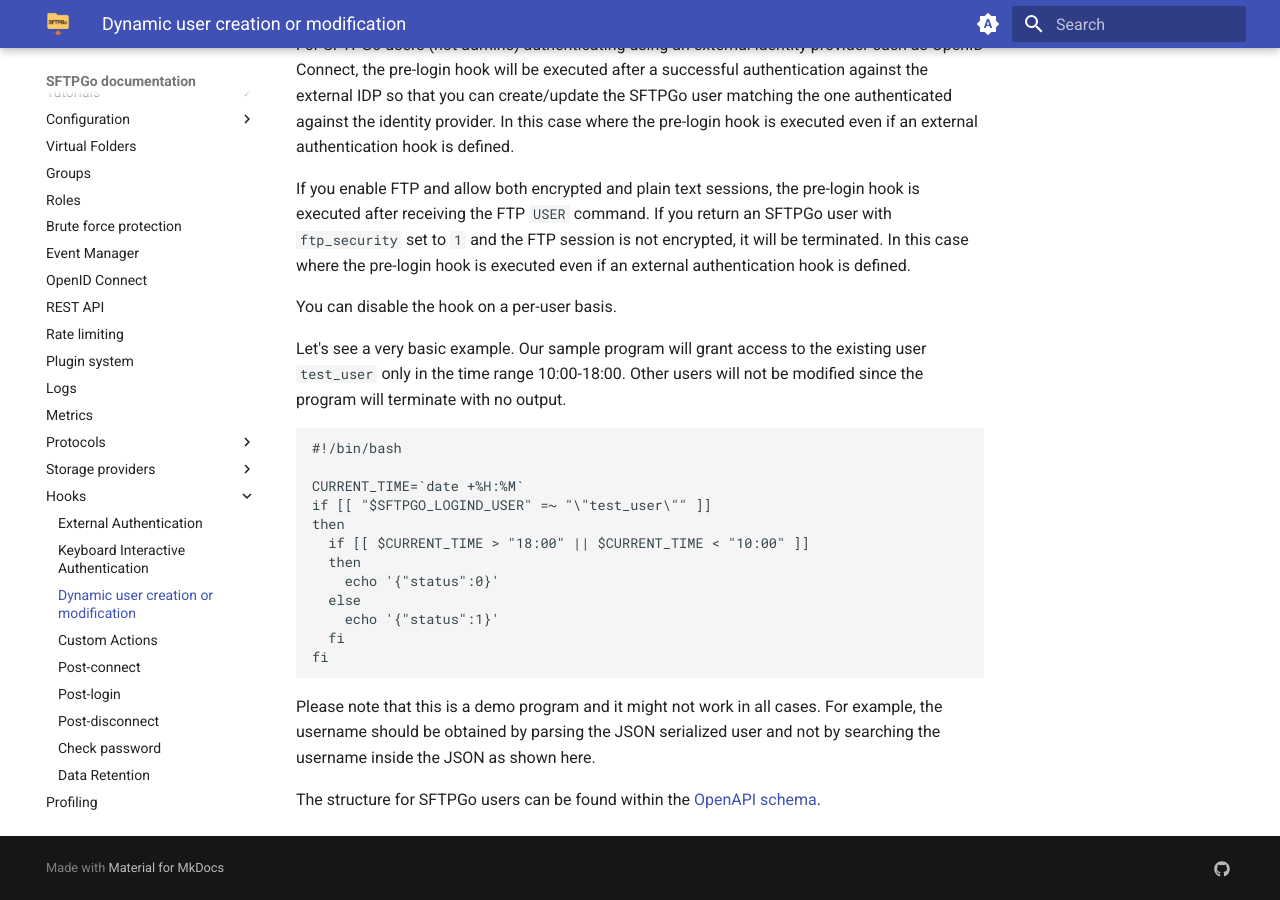
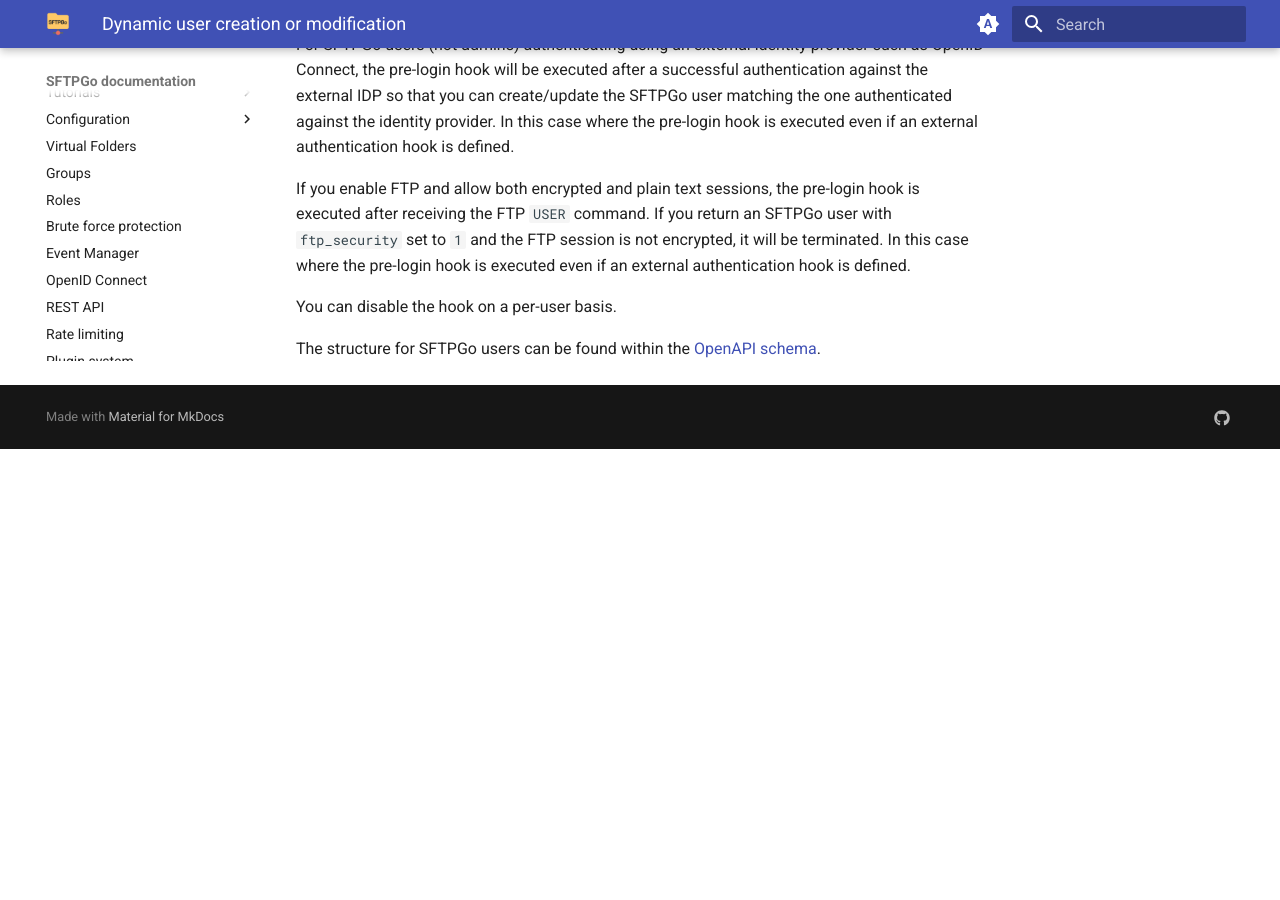
Before and after one commit to sftpgo/docs, an MkDocs documentation site: the page built from docs/dynamic-user-mod.md, in a window 1280 px wide and 900 px high, scrolled down 1394 px. Built offline with MkDocs 1.6.1 and Material for MkDocs 9.7.7, drawn with Linux system fonts in a browser that asks for light colours; the version menu is left out; after the commit the page ends 1843 px from its top, so only the background shows below that.

Commit message:
pre-login hook: remove wrong example
Signed-off-by: Nicola Murino <nicola.murino@gmail.com>

````diff
--- a/docs/dynamic-user-mod.md
+++ b/docs/dynamic-user-mod.md
@@ -35,23 +35,4 @@ If you enable FTP and allow both encrypted and plain text sessions, the pre-logi
 
 You can disable the hook on a per-user basis.
 
-Let's see a very basic example. Our sample program will grant access to the existing user `test_user` only in the time range 10:00-18:00. Other users will not be modified since the program will terminate with no output.
-
-```shell
-#!/bin/bash
-
-CURRENT_TIME=`date +%H:%M`
-if [[ "$SFTPGO_LOGIND_USER" =~ "\"test_user\"" ]]
-then
-  if [[ $CURRENT_TIME > "18:00" || $CURRENT_TIME < "10:00" ]]
-  then
-    echo '{"status":0}'
-  else
-    echo '{"status":1}'
-  fi
-fi
-```
-
-Please note that this is a demo program and it might not work in all cases. For example, the username should be obtained by parsing the JSON serialized user and not by searching the username inside the JSON as shown here.
-
 The structure for SFTPGo users can be found within the [OpenAPI schema](https://github.com/drakkan/sftpgo/blob/2.6.x/openapi/openapi.yaml){:target="_blank"}.
````
